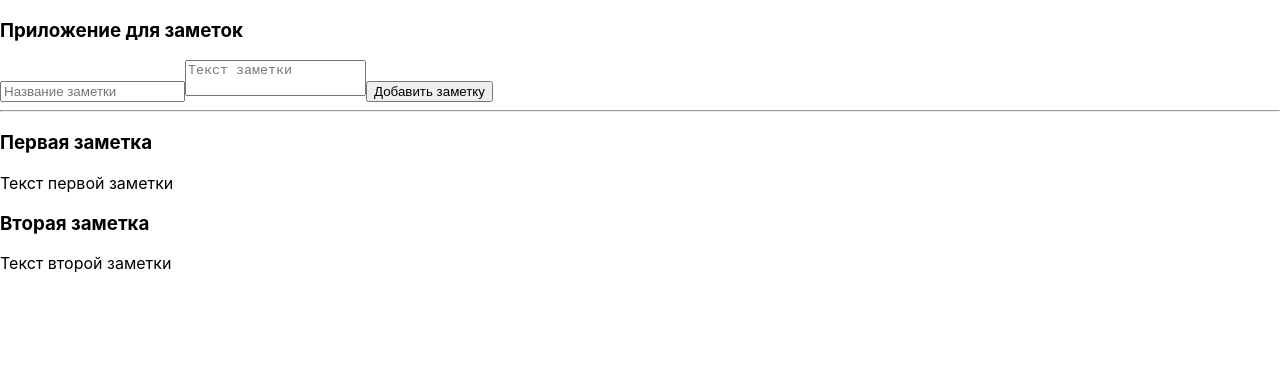
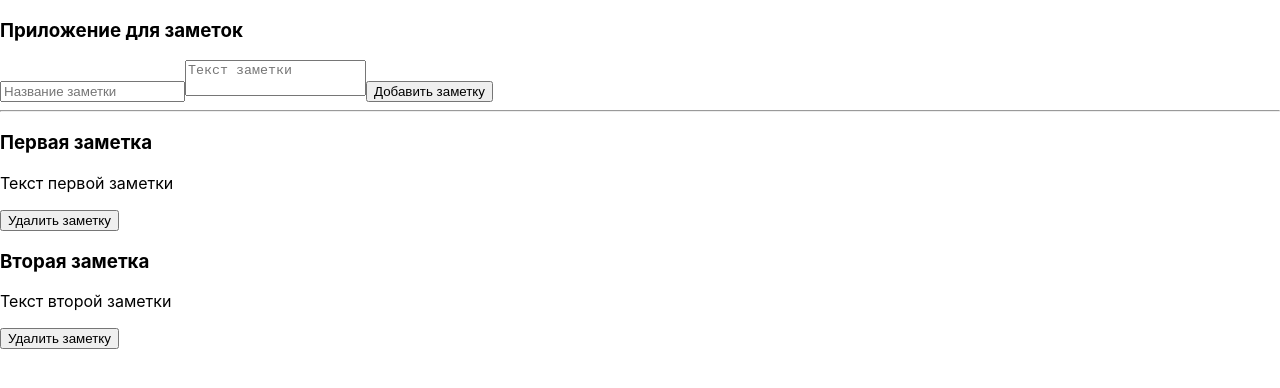
Before and after one commit to VagSer/note-app-react-redux, a React (Create React App) app: page / in a window 1280 px wide. Shown: the top 388 px of the page. Built offline with nearby package versions, Linux system fonts and the light colour scheme.

Commit message:
Научился удалять заметки

```diff
--- a/src/components/NoteItem.jsx
+++ b/src/components/NoteItem.jsx
@@ -1,9 +1,22 @@
+import {useDispatch, useSelector} from 'react-redux';
 
 export default function NoteItem(props) {
+    const dispatch = useDispatch()
+    const allNotes = useSelector(state => state.allNotes)
+
+    const removeNote = () => {
+        dispatch({type: 'REMOVE_NOTE', payload: props.note.id})
+    }
+
     return(
         <div>
             <h3>{props.note.title}</h3>
             <p>{props.note.body}</p>
+            <button
+                onClick={removeNote}
+            >
+                Удалить заметку
+            </button>
         </div>
     )
 }
```
